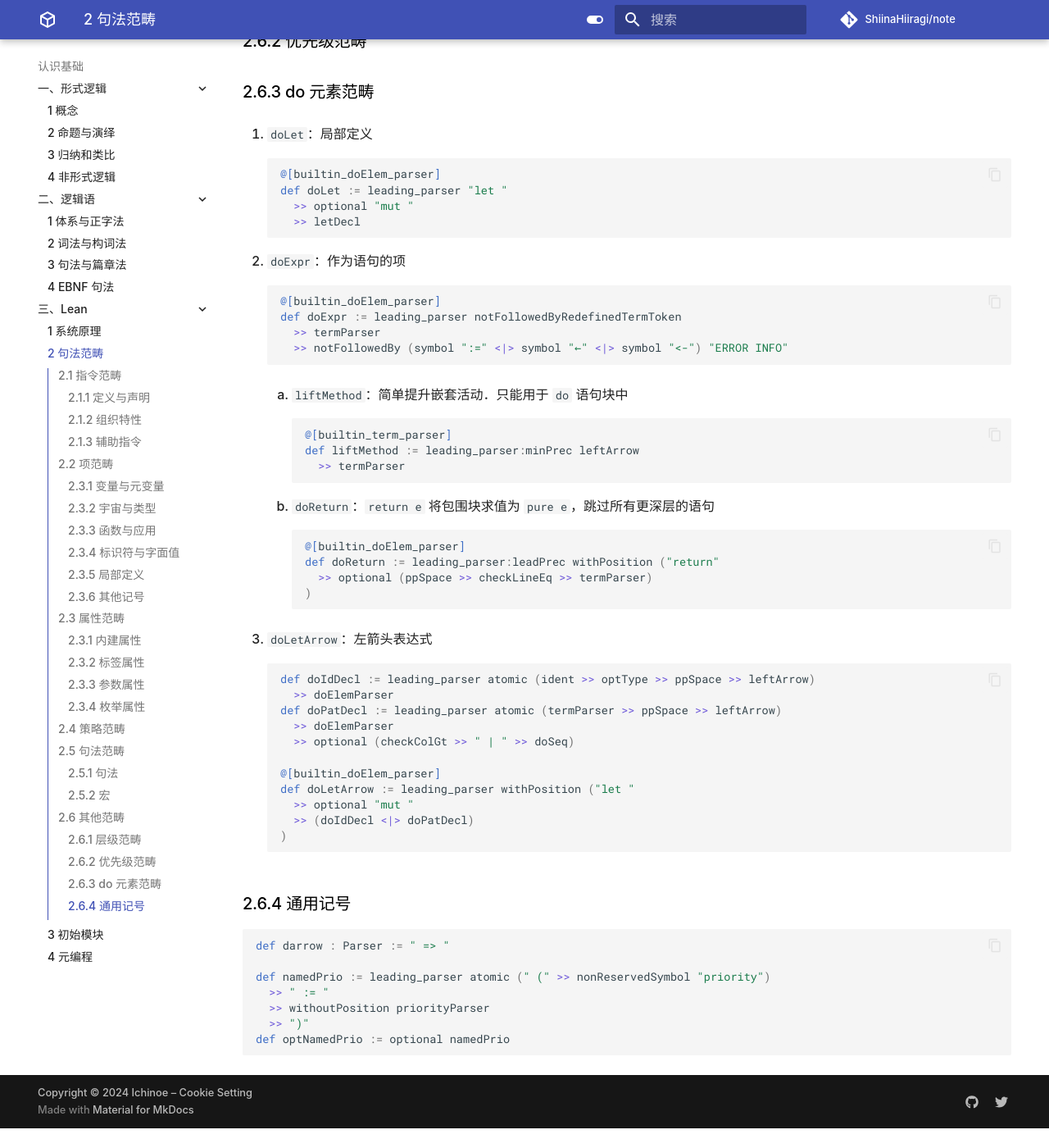
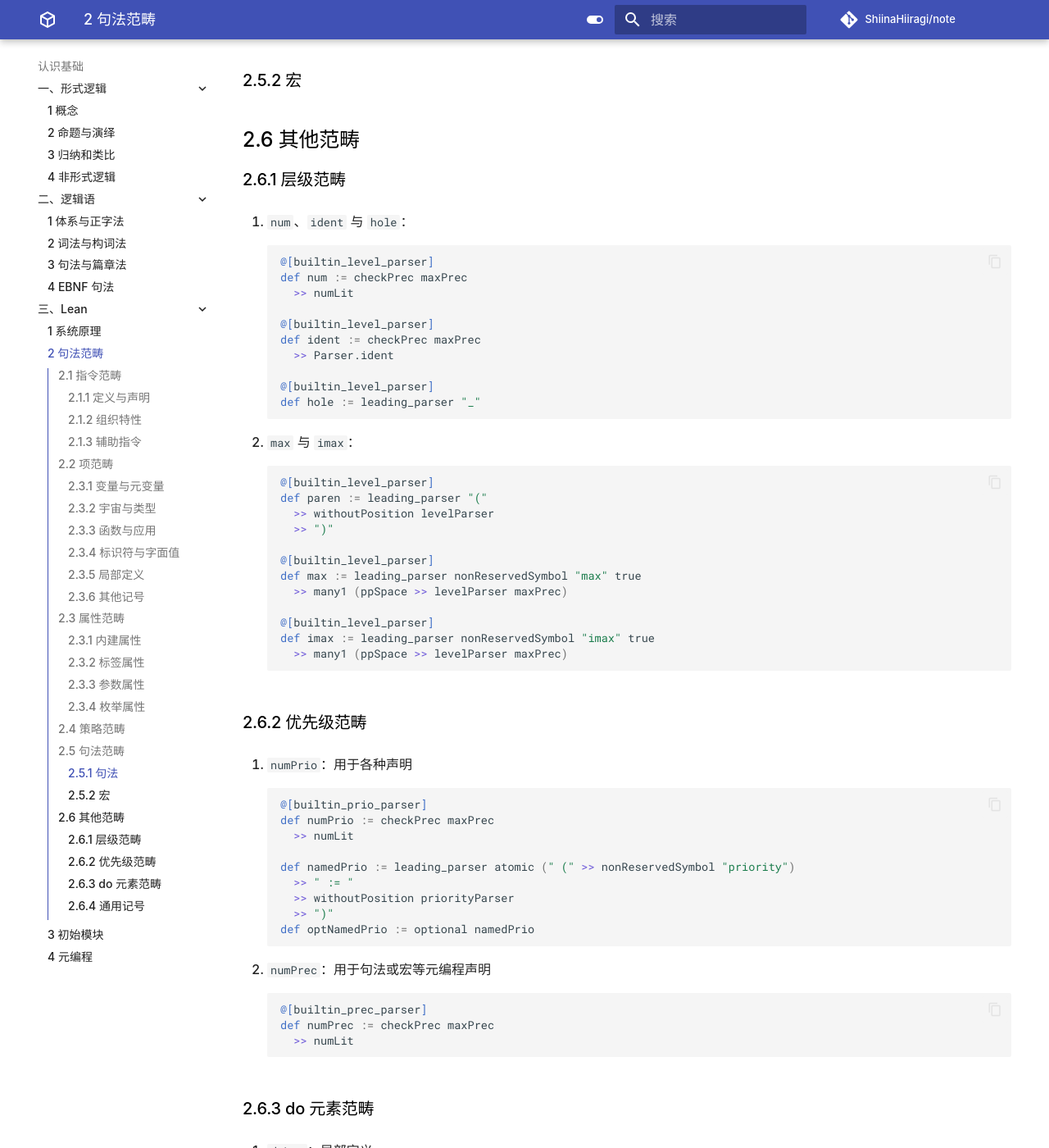
Before and after one commit to ShiinaHiiragi/note, an MkDocs documentation site: the page built from docs/cogn/lean/cat.md, in a window 1280 px wide and 1400 px high, scrolled down 21330 px. Shown: the whole window at 82% size. Built offline with MkDocs 1.6.1 and Material for MkDocs 9.7.7, drawn with Linux system fonts in a browser that asks for light colours; comment, search, counter and statistics services are not loaded; before the commit the page ends 22706 px from its top, so only the background shows below that; some of the changed text lies outside the part shown.

Commit message:
add univ

````diff
--- a/docs/cogn/lean/cat.md
+++ b/docs/cogn/lean/cat.md
@@ -469,6 +469,8 @@
     2. `openOnly`：仅打开命名空间内的特定名称
 
 5. `«export»`：`export Some.Namespace (name₁ name₂)` 使得 `name₁` 与 `name₂`
+    1. 在当前命名空间无需前缀 `Some.Namespace` 即可访问
+    2. 在 `export` 所在命名空间 `N` 之外以 `N.name₁` 与 `N.name₂` 形式访问
 
     ```lean
     @[builtin_command_parser]
@@ -608,7 +607,7 @@
 2. 元变量 <!-- TODO -->
 
 ### 2.3.2 宇宙与类型
-1. `Type` 与 `Sort`
+1. `Type`、`Sort` 与 `Prop`：类型、分类与命题
 
     ```lean
     @[builtin_term_parser]
@@ -631,9 +630,19 @@
     def prop := leading_parser "Prop"
     ```
 
-    1. `Type`：类型 <!-- TODO -->
-    2. `Sort`：分类 <!-- TODO -->
-    3. `Prop` <!-- TODO -->
+    1. `Prop` 即 `Sort 0` 或 `Sort`；`Type 0` 或 `Type` 即 `Sort 1`；`Type n` 即 `Sort (n + 1)`
+    2. `Sort n` 的类型是 `Type n`；`Type n` 的类型是 `Type (n + 1)`
+    3. 函数类型占据可同时包含参数类型和返回类型的最小宇宙，除非函数返回 `Prop`（此时函数类型也为 `Prop`）
+
+        <div class="text-table">
+
+        |   分类   |   类型   |  命题  |
+        | :------: | :------: | :----: |
+        | `Sort 0` |    —     | `Prop` |
+        | `Sort 1` | `Type 0` |   —    |
+        | `Sort 2` | `Type 1` |   —    |
+
+        </div>
 
 2. 函数类型表达式
     1. `arrow`：箭头表达式，右结合
@@ -1043,8 +1052,61 @@
 
 ## 2.6 其他范畴
 ### 2.6.1 层级范畴
+1. `num`、`ident` 与 `hole`：
+
+    ```lean
+
+    @[builtin_level_parser]
+    def num := checkPrec maxPrec
+      >> numLit
+
+    @[builtin_level_parser]
+    def ident := checkPrec maxPrec
+      >> Parser.ident
+
+    @[builtin_level_parser]
+    def hole := leading_parser "_"
+    ```
+
+2. `max` 与 `imax`：
+
+    ```lean
+    @[builtin_level_parser]
+    def paren := leading_parser "("
+      >> withoutPosition levelParser
+      >> ")"
+
+    @[builtin_level_parser]
+    def max := leading_parser nonReservedSymbol "max" true
+      >> many1 (ppSpace >> levelParser maxPrec)
+
+    @[builtin_level_parser]
+    def imax := leading_parser nonReservedSymbol "imax" true
+      >> many1 (ppSpace >> levelParser maxPrec)
+    ```
 
 ### 2.6.2 优先级范畴
+1. `numPrio`：用于各种声明
+
+    ```lean
+    @[builtin_prio_parser]
+    def numPrio := checkPrec maxPrec
+      >> numLit
+
+    def namedPrio := leading_parser atomic (" (" >> nonReservedSymbol "priority")
+      >> " := "
+      >> withoutPosition priorityParser
+      >> ")"
+    def optNamedPrio := optional namedPrio
+    ```
+
+2. `numPrec`：用于句法或宏等元编程声明
+
+    ```lean
+    @[builtin_prec_parser]
+    def numPrec := checkPrec maxPrec
+      >> numLit
+    ```
 
 ### 2.6.3 do 元素范畴
 1. `doLet`：局部定义
````
Also changed, not shown: other parts of docs/cogn/lean/cat.md (+0 -9 lines), docs/cogn/lean/init.md (+5 -6 lines).
